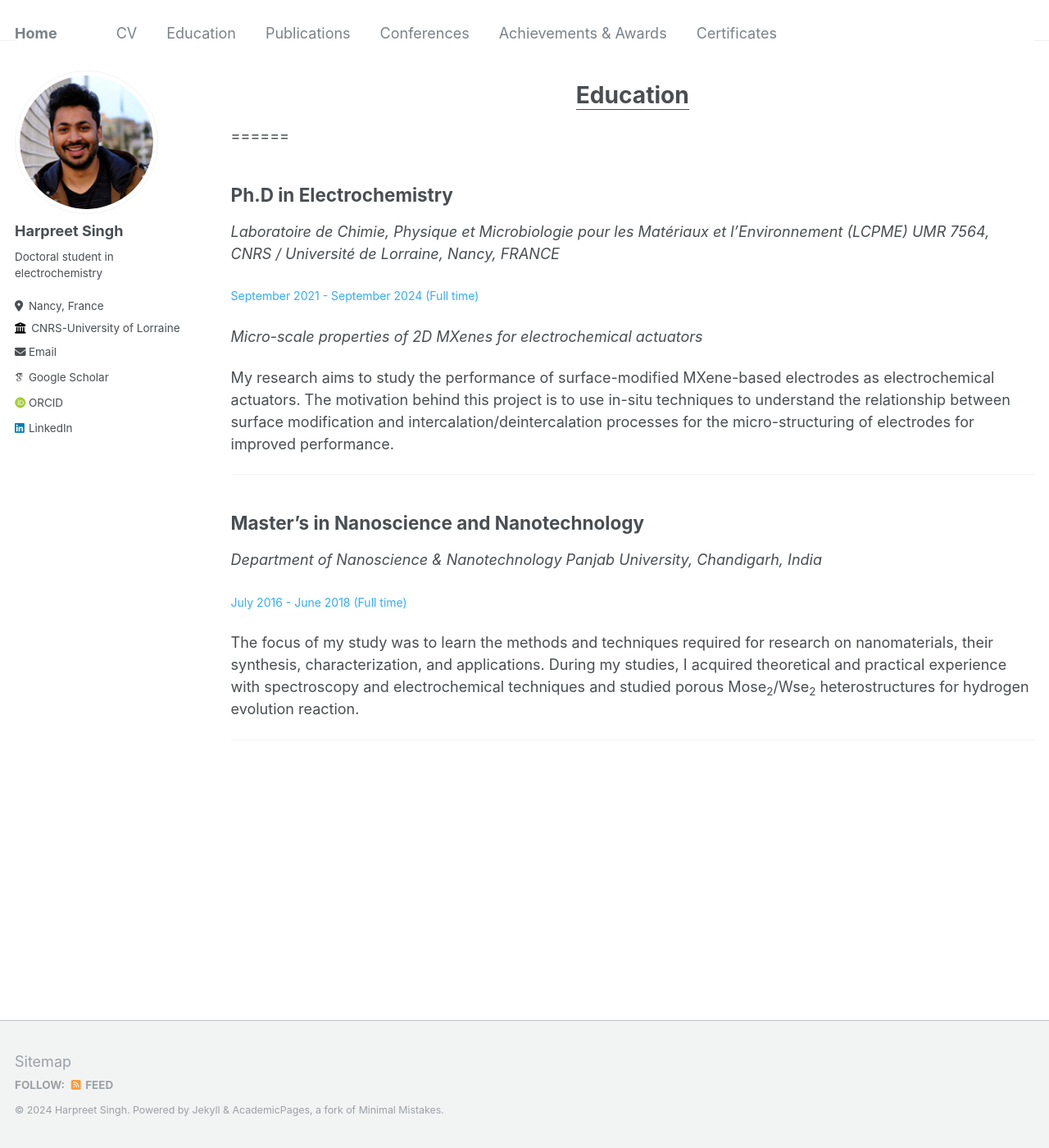
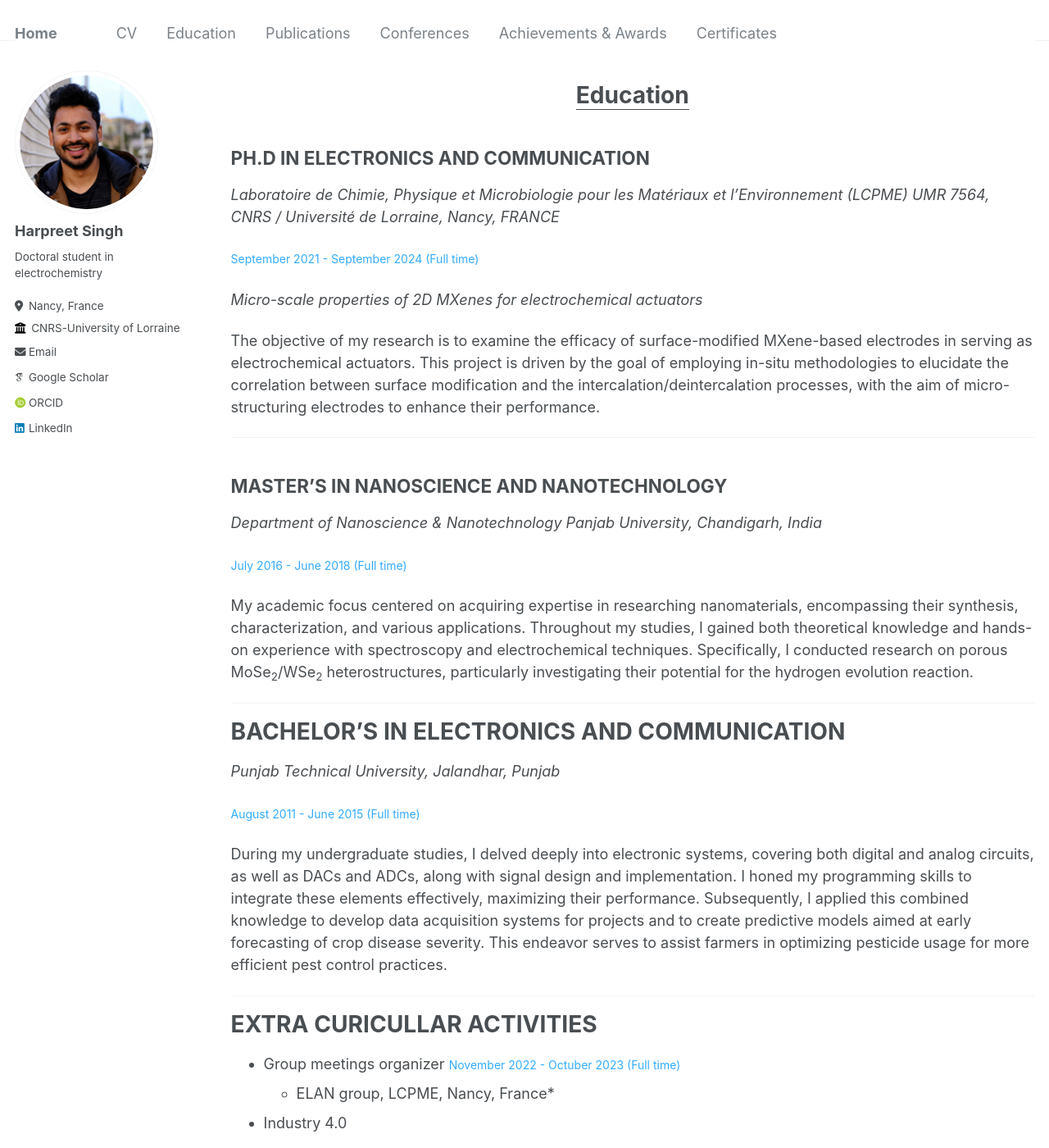
Before and after one commit to Harpr33t-Singh/Harpr33t-Singh.github.io, a Jekyll site: the page built from _pages/cv.md, in a window 1280 px wide and 1400 px high. Shown: the whole window at 82% size. Built offline with Jekyll 4.4.1, drawn with Linux system fonts in a browser that asks for light colours; some web fonts are replaced.

Commit message:
Update cv.md

```diff
--- a/_pages/cv.md
+++ b/_pages/cv.md
@@ -11,8 +11,8 @@ redirect_from:
 <div style="text-align:center;">
   <h1><u>Education</u></h1>
 </div>
-======
-## Ph.D in Electrochemistry
+
+## PH.D IN ELECTRONICS AND COMMUNICATION
 *Laboratoire de Chimie, Physique et Microbiologie pour les Matériaux et l’Environnement (LCPME)*
 *UMR 7564, CNRS / Université de Lorraine, Nancy, FRANCE*
 
@@ -20,16 +20,30 @@ redirect_from:
 
 *Micro-scale properties of 2D MXenes for electrochemical actuators*
 
-My research aims to study the performance of surface-modified MXene-based electrodes as electrochemical actuators. The motivation behind this project is to use in-situ techniques to understand the relationship between surface modification and intercalation/deintercalation processes for the micro-structuring of electrodes for improved performance.
+The objective of my research is to examine the efficacy of surface-modified MXene-based electrodes in serving as electrochemical actuators. This project is driven by the goal of employing in-situ methodologies to elucidate the correlation between surface modification and the intercalation/deintercalation processes, with the aim of micro-structuring electrodes to enhance their performance.
 
 ---
 
-## Master's in Nanoscience and Nanotechnology
+## MASTER'S IN NANOSCIENCE AND NANOTECHNOLOGY
 *Department of Nanoscience & Nanotechnology*
 *Panjab University, Chandigarh, India*
 
 <span style="color: #33ACFF; font-size: 14px;">July 2016 - June 2018 (Full time)</span>
 
-The focus of my study was to learn the methods and techniques required for research on nanomaterials, their synthesis, characterization, and applications. During my studies, I acquired theoretical and practical experience with spectroscopy and electrochemical techniques and studied porous Mose<sub>2</sub>/Wse<sub>2</sub> heterostructures for hydrogen evolution reaction.
+My academic focus centered on acquiring expertise in researching nanomaterials, encompassing their synthesis, characterization, and various applications. Throughout my studies, I gained both theoretical knowledge and hands-on experience with spectroscopy and electrochemical techniques. Specifically, I conducted research on porous MoSe<sub>2</sub>/WSe<sub>2</sub> heterostructures, particularly investigating their potential for the hydrogen evolution reaction.
 
 ---
+# BACHELOR'S IN ELECTRONICS AND COMMUNICATION
+*Punjab Technical University, Jalandhar, Punjab*
+
+<span style="color: #33ACFF; font-size: 14px;">August 2011 - June 2015 (Full time)</span>
+
+During my undergraduate studies, I delved deeply into electronic systems, covering both digital and analog circuits, as well as DACs and ADCs, along with signal design and implementation. I honed my programming skills to integrate these elements effectively, maximizing their performance. Subsequently, I applied this combined knowledge to develop data acquisition systems for projects and to create predictive models aimed at early forecasting of crop disease severity. This endeavor serves to assist farmers in optimizing pesticide usage for more efficient pest control practices.
+
+---
+
+# EXTRA CURICULLAR ACTIVITIES
+
+* Group meetings organizer <span style="color: #33ACFF; font-size: 14px;">November 2022 - Octuber 2023 (Full time)</span>
+  * ELAN group, LCPME, Nancy, France*
+* Industry 4.0
```
